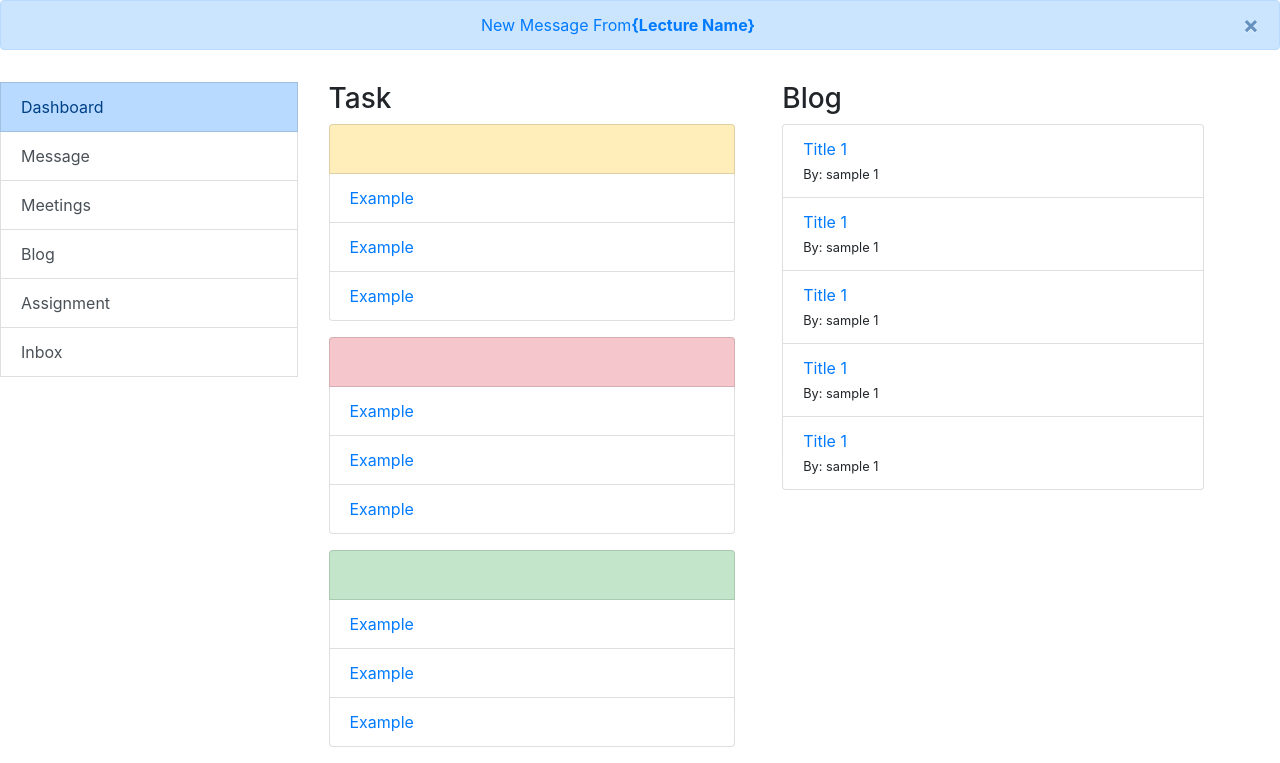
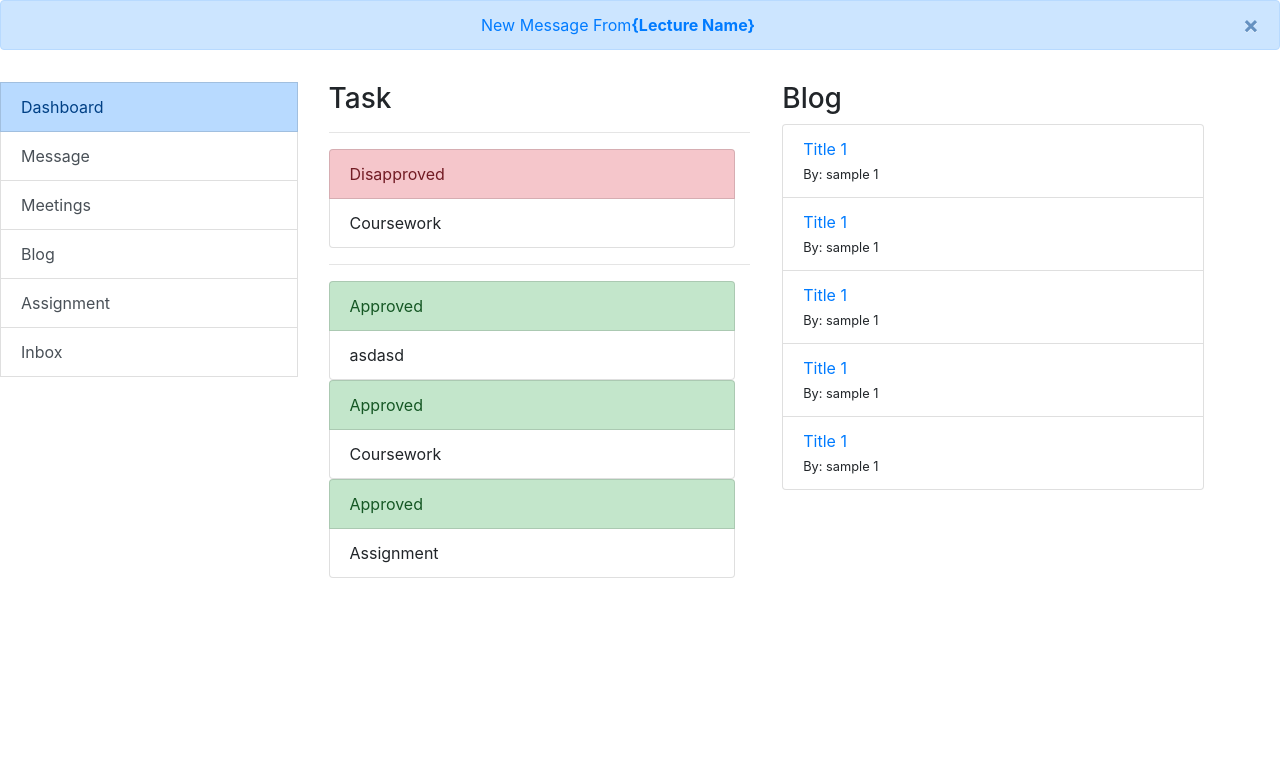
Before and after one commit to chonghow97/AgileProject, a PHP site: page /Student_dashboard.php in a window 1280 px wide. Shown: the part 56-819 px from the top of the page. After the commit the page ends 634 px from the top, so only its background shows below. Run offline with PHP 8.4, Linux system fonts and the light colour scheme; data comes from the database, SQL or seed files in the repository.

Commit message:
updated student meeting ui

```diff
--- a/Student_dashboard.php
+++ b/Student_dashboard.php
@@ -31,25 +31,97 @@ $active_index = 0;
 			<div class="p-3 col-lg-6">
 				<h3>Task</h3>
 				<!-- yellow -->
+	<?php
+
+    $query = query("SELECT * FROM appointment WHERE status LIKE '%pending%' ORDER BY appointment_id DESC");
+    confirm($query);
+
+    while ($row = fetch_array($query)) {
+
+    $appointment_id = $row['appointment_id'];
+    $username = $row['username'];
+    $title = $row['title'];
+	$type = $row['type'];
+    $venue = $row['venue'];
+    $time = $row['time'];
+    $comment = $row['comment'];
+    $status = $row['status'];
+    $date = $row['date'];
+    $date = strtotime($date);
+    $date = date('d M Y', $date);
+
+?>
+
 				<ul class="list-group col">
-				  <li class="list-group-item list-group-item-warning">&nbsp;</li>
-				  <li class="list-group-item"><a href="#">Example</a></li>
-				  <li class="list-group-item"><a href="#">Example</a></li>
-				  <li class="list-group-item"><a href="#">Example</a></li>
+				  <li class="list-group-item list-group-item-warning">Pending</li>
+				  <?php	for ($i=0; $i < 1; $i++) {
+				  		echo "<li class='list-group-item'>$title</li>";
+				  	} ?>
+				</ul>
+<?php } ?>
 
+<hr>
+
+<?php
+
+    $query = query("SELECT * FROM appointment WHERE status LIKE '%Disapproved%' ORDER BY appointment_id DESC");
+    confirm($query);
+
+    while ($row = fetch_array($query)) {
+
+    $appointment_id = $row['appointment_id'];
+    $username = $row['username'];
+    $title = $row['title'];
+	$type = $row['type'];
+    $venue = $row['venue'];
+    $time = $row['time'];
+    $comment = $row['comment'];
+    $status = $row['status'];
+    $date = $row['date'];
+    $date = strtotime($date);
+    $date = date('d M Y', $date);
+
+?>
+
+				<ul class="list-group col">
+				  <li class="list-group-item list-group-item-danger">Disapproved</li>
+				  <?php	for ($i=0; $i < 1; $i++) {
+				  		echo "<li class='list-group-item'>$title</li>";
+				  	} ?>
 				</ul>
-				<ul class="list-group mt-3 col">
-				  <li class="list-group-item list-group-item-danger">&nbsp;</li>
-				  <li class="list-group-item"><a href="#">Example</a></li>
-				  <li class="list-group-item"><a href="#">Example</a></li>
-				  <li class="list-group-item"><a href="#">Example</a></li>
+<?php } ?>
+
+<hr>
+
+<?php
+
+    $query = query("SELECT * FROM appointment WHERE status LIKE '%Approved%' ORDER BY appointment_id DESC");
+    confirm($query);
+
+    while ($row = fetch_array($query)) {
+
+    $appointment_id = $row['appointment_id'];
+    $username = $row['username'];
+    $title = $row['title'];
+	$type = $row['type'];
+    $venue = $row['venue'];
+    $time = $row['time'];
+    $comment = $row['comment'];
+    $status = $row['status'];
+    $date = $row['date'];
+    $date = strtotime($date);
+    $date = date('d M Y', $date);
+
+?>
+
+				<ul class="list-group col">
+				  <li class="list-group-item list-group-item-success">Approved</li>
+				  <?php	for ($i=0; $i < 1; $i++) {
+				  		echo "<li class='list-group-item'>$title</li>";
+				  	} ?>
 				</ul>
-				<ul class="list-group mt-3 col">
-				  <li class="list-group-item list-group-item-success">&nbsp;</li>
-				  <li class="list-group-item"><a href="#">Example</a></li>
-				  <li class="list-group-item"><a href="#">Example</a></li>
-				  <li class="list-group-item"><a href="#">Example</a></li>
-				</ul>
+<?php } ?>
+
 			</div>
 
 			<!-- blog -->
```
Also changed, not shown: Student_meeting.php (+19 -17 lines).
